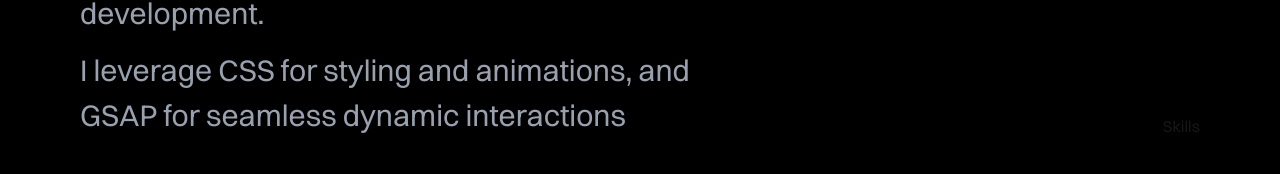
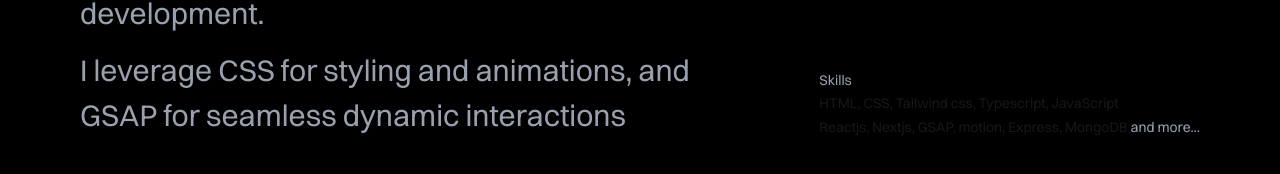
Before and after one commit to Tez-cyber/new-portfolio, a Next.js app: page /about in a window 1280 px wide. Shown: the part 1788-1962 px from the top of the page. Built offline with nearby package versions, Linux system fonts and the light colour scheme.

Commit message:
Added my skills section

```diff
--- a/src/components/nextSection/nextSection.tsx
+++ b/src/components/nextSection/nextSection.tsx
@@ -17,6 +17,7 @@ export const NextSection = forwardRef<
           >
             about
           </h1>
+          {/* Desc */}
           <div className="text-gray-400 text-lg">
             <p className="md:w-[70%] md:pt-10">
               I'm passionate about building innovative, scalable products that
@@ -56,8 +57,15 @@ export const NextSection = forwardRef<
             I leverage CSS for styling and animations, and GSAP for
             seamless dynamic interactions
           </p>
+          {/* My skills */}
           <div>
-            <h2>Skills</h2>
+            <h2 className="text-sm text-gray-400">Skills</h2>
+            {/*  */}
+            <span className="text-sm">
+                HTML, CSS, Tailwind css, Typescript, JavaScript <br />
+                Reactjs, Nextjs, GSAP, motion, Express, MongoDB {""}
+                <span className="text-gray-400">and more...</span>
+            </span>
           </div>
         </div>
       </section>
```
